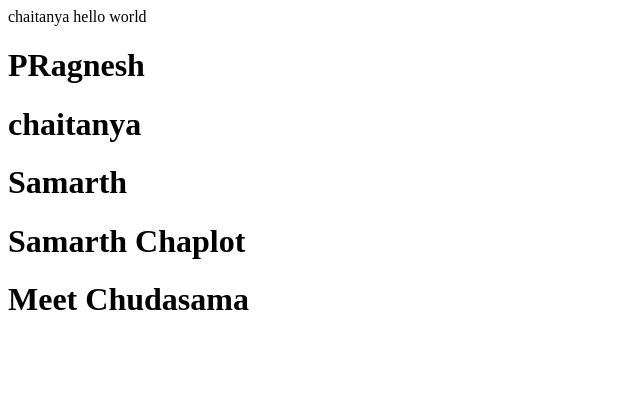
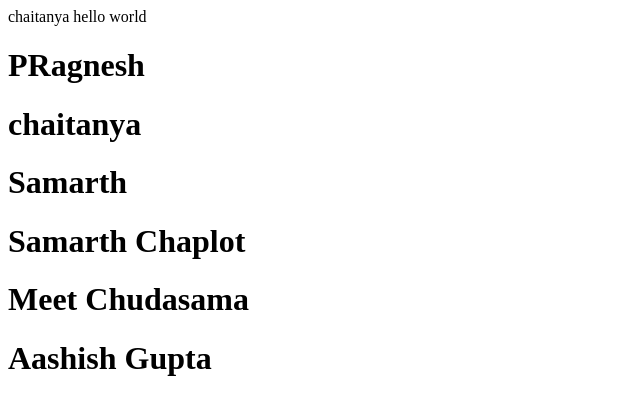
Before and after one commit to chaitanya117/github_tut2, a plain HTML site: page index.html in a window 1280 px wide. Shown: the whole page, without its empty margins (0-640 px from the left). Drawn offline with Linux system fonts and the light colour scheme.

Commit message:
Update index.html

```diff
--- a/index.html
+++ b/index.html
@@ -11,6 +11,7 @@
     <h1>Samarth</h1>
     <h1>Samarth Chaplot</h1>
     <h1>Meet Chudasama</h1>
+    <h1>Aashish Gupta</h1>
 </body>
 
 </html>
```
